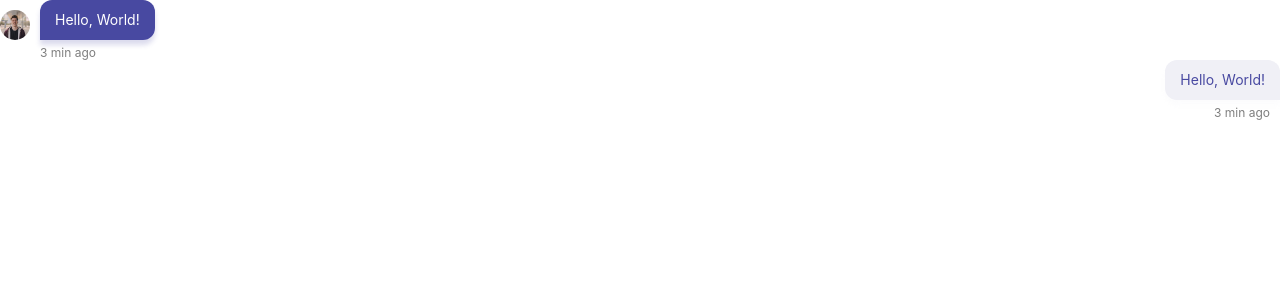
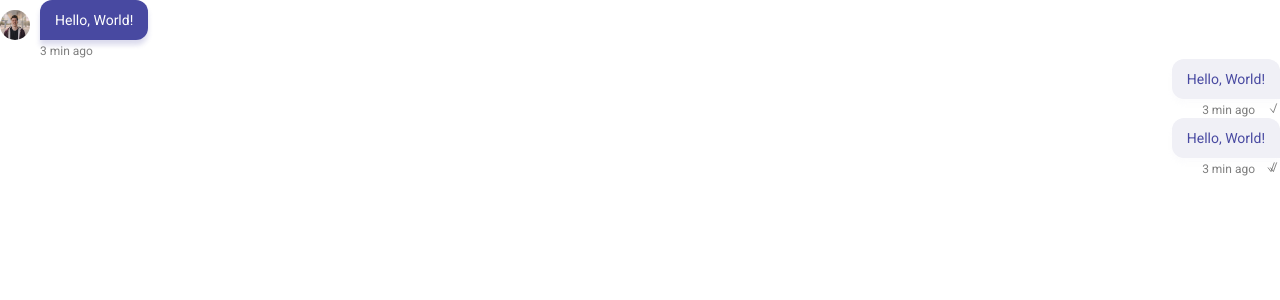
Before and after one commit to shoffkarim/react-chat-frontend, a React (Create React App) app: page / in a window 1280 px wide. Shown: the top 300 px of the page. Built offline with nearby package versions, Linux system fonts and the light colour scheme.

Commit message:
add status for message

```diff
--- a/package.json
+++ b/package.json
@@ -12,6 +12,7 @@
     "@types/react-dom": "^17.0.5",
     "classnames": "^2.3.1",
     "node-sass": "^6.0.0",
+    "normalize.css": "^8.0.1",
     "react": "^17.0.2",
     "react-dom": "^17.0.2",
     "react-scripts": "4.0.3",
--- a/src/App.tsx
+++ b/src/App.tsx
@@ -5,7 +5,8 @@
   return (
     <div className="App">
       <Message isMy={false}/>
-      <Message isMy={true}/>
+      <Message isMy={true} send={true} readed={false}/>
+      <Message isMy={true} send={true} readed={true}/>
     </div>
   );
 }
--- a/src/components/Message/Message.tsx
+++ b/src/components/Message/Message.tsx
@@ -1,30 +1,81 @@
-import React from 'react';
+import React from "react";
 import "./message.sass";
-import classNames from 'classnames';
+import classNames from "classnames";
 import avatar from "assets/img/default-avatar.jpg";
-
 interface MessageProps {
-  isMy: boolean
+  isMy: boolean;
+  send?: boolean;
+  readed?: boolean;
 }
 
-const Message: React.FC<MessageProps> = ({isMy}) => {
+const Message: React.FC<MessageProps> = ({ isMy, send, readed }) => {
   return (
     <div className={classNames("message", isMy ? "my" : "friend")}>
       <div className="message-wrapper">
-        {!isMy &&
+        {!isMy && (
           <div className="message__avatar">
             <img src={avatar} alt="" />
           </div>
-        }
+        )}
         <div className="message__bubble">
           <p>Hello, World!</p>
         </div>
       </div>
-      <div className="message__time">
-        3 min ago
+      <div className="message-bottom">
+        <div className="message__time">3 min ago</div>
+        {isMy && (
+          <div
+            className={classNames(
+              "message-status",
+              send ? "send" : "",
+              readed ? "readed" : ""
+            )}
+          >
+            <svg
+              width="15"
+              height="10"
+              viewBox="0 0 20 21"
+              fill="none"
+              xmlns="http://www.w3.org/2000/svg"
+            >
+              <line
+                className="firstArrow"
+                x1="11.9649"
+                y1="19.8587"
+                x2="18.8841"
+                y2="0.829141"
+                stroke="black"
+              />
+              <line
+                className="firstArrow"
+                x1="5.39872"
+                y1="11.5593"
+                x2="12.036"
+                y2="20.3312"
+                stroke="black"
+              />
+              <line
+                className="secondArrow"
+                x1="6.96919"
+                y1="19.8587"
+                x2="13.8885"
+                y2="0.829141"
+                stroke="black"
+              />
+              <line
+                className="secondArrow"
+                x1="0.403056"
+                y1="11.5593"
+                x2="7.04036"
+                y2="20.3312"
+                stroke="black"
+              />
+            </svg>
+          </div>
+        )}
       </div>
     </div>
-  )
-}
+  );
+};
 
-export default Message
+export default Message;
--- a/src/components/Message/message.sass
+++ b/src/components/Message/message.sass
@@ -51,8 +51,19 @@
       font-size: 14px
       line-height: 20px
       color: #fff
+  &-bottom
+    display: flex
   &__time
     font-size: 12px
     opacity: 0.5
     color: #000
     margin-top: 5px
+  &-status
+    .secondArrow, .firstArrow
+      opacity: 0
+    &.send
+      .firstArrow
+        opacity: 1
+    &.readed
+      .secondArrow
+        opacity: 1
--- a/src/index.sass
+++ b/src/index.sass
@@ -1,8 +1,7 @@
+@import "normalize.css"
+@import url('https://fonts.googleapis.com/css2?family=Roboto&display=swap');
+$purple: #4849a1
+$gray: #f0f0f6
+
 body
-  margin: 0
-  font-family: -apple-system, BlinkMacSystemFont, 'Segoe UI', 'Roboto', 'Oxygen', 'Ubuntu', 'Cantarell', 'Fira Sans', 'Droid Sans', 'Helvetica Neue',sans-serif
-  -webkit-font-smoothing: antialiased
-  -moz-osx-font-smoothing: grayscale
-
-code
-  font-family: source-code-pro, Menlo, Monaco, Consolas, 'Courier New', monospace
+  font-family: 'Roboto', sans-serif
```
Also changed, not shown: src/assets/img/message-status.svg (added), 1 other file (tests, documents, lock files or other folders).
